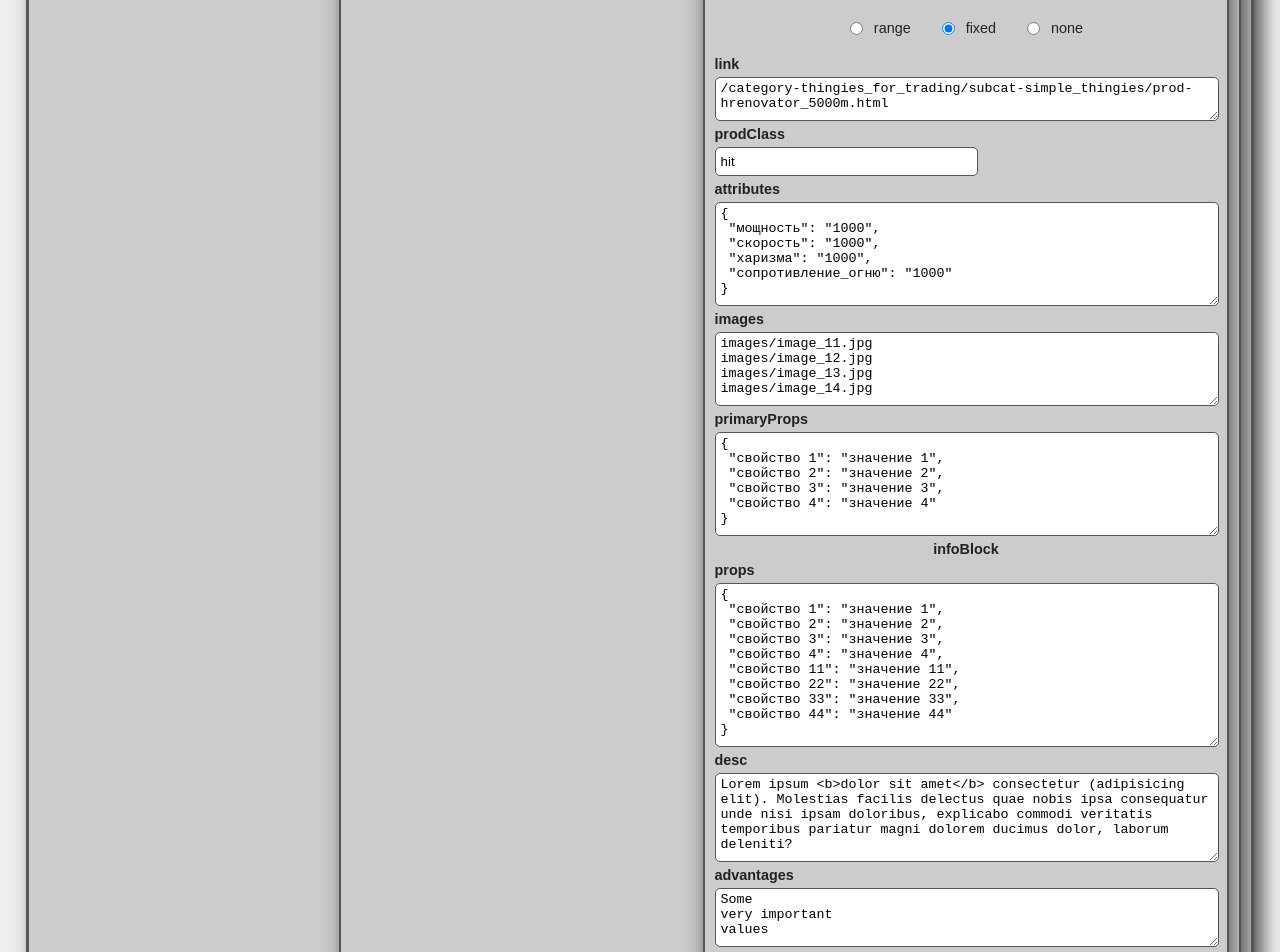
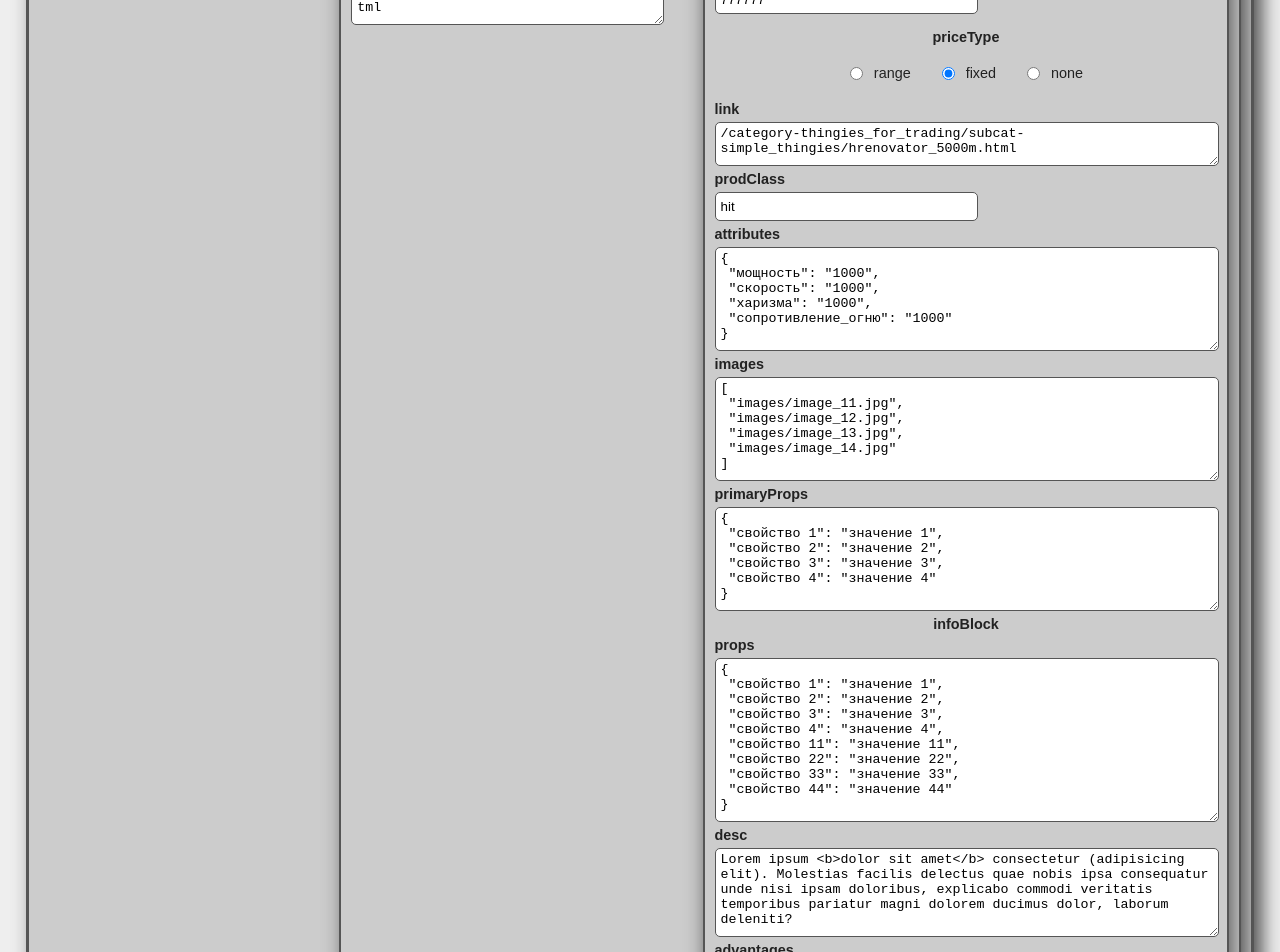
Before and after one commit to IgorKennyPavlov/dbeditor, a React (Create React App) app: page / in a window 1280 px wide. Shown: the part 1700-2652 px from the top of the page. Built offline with nearby package versions, Linux system fonts and the light colour scheme.

Commit message:
Обработка индексных массивов отключена. Теперь требуется вводить его в виде валидного json.

```diff
--- a/package.json
+++ b/package.json
@@ -2,9 +2,9 @@
   "name": "sj-db-editor",
   "version": "0.1.0",
   "private": true,
-  "homepage": "http://victr85.beget.tech/dbeditor",
+  "homepage": "http://dbeditor/build",
   "dependencies": {
-    "npm": "^6.2.0",
+    "npm": "^6.3.0",
     "react": "^16.4.1",
     "react-dom": "^16.4.1",
     "react-scripts": "1.1.4"
--- a/src/App.js
+++ b/src/App.js
@@ -20,7 +20,7 @@ export default class App extends Component {
                         "prods" : {
                             "hrenovator_2000" : {
                                 "title" : "Хреноватор 2000",
-                                "link" : "/category-thingies_for_trading/subcat-simple_thingies/prod-hrenovator_2000.html",
+                                "link" : "/category-thingies_for_trading/subcat-simple_thingies/hrenovator_2000.html",
                                 "article" : "111111",
                                 "priceType" : "fixed",
                                 "prodClass" : "rec",
@@ -30,7 +30,7 @@ export default class App extends Component {
                                     "харизма" : "100",
                                     "сопротивление_огню" : "100"
                                 },
-                                "images" : "images/image_1.jpg\nimages/image_2.jpg\nimages/image_3.jpg\nimages/image_4.jpg",
+                                "images" : ["images/image_11.jpg","images/image_12.jpg","images/image_13.jpg","images/image_14.jpg"],
                                 "primaryProps" : {
                                     "свойство 1" : "значение 1",
                                     "свойство 2" : "значение 2",
@@ -49,7 +49,11 @@ export default class App extends Component {
                                         "свойство 44" : "значение 44"
                                     },
                                     "desc" : "Lorem ipsum dolor sit amet consectetur (adipisicing elit). Molestias facilis delectus quae nobis ipsa consequatur unde nisi ipsam doloribus, explicabo commodi veritatis temporibus pariatur magni dolorem ducimus dolor, laborum deleniti?",
-                                    "advantages" : "some\n very\nimportant\nvalues",
+                                    "advantages" : [
+                                        "some",
+                                        "very \"important\"",
+                                        "values"
+                                    ],
                                     "appAreas" : "Lorem ipsum dolor sit amet consectetur (adipisicing) elit. Itaque quasi accusamus totam delectus doloremque ipsam odit aliquid provident ex expedita recusandae tempore repellendus deserunt, nobis dolorem! Sint eos ipsum ex."
                                 }
                             }
@@ -61,7 +65,7 @@ export default class App extends Component {
                         "prods" : {
                             "hrenovator_5000m" : {
                                 "title" : "Хреноватор 5000М",
-                                "link" : "/category-thingies_for_trading/subcat-simple_thingies/prod-hrenovator_5000m.html",
+                                "link" : "/category-thingies_for_trading/subcat-simple_thingies/hrenovator_5000m.html",
                                 "article" : "777777",
                                 "priceType" : "fixed",
                                 "prodClass" : "hit",
@@ -71,7 +75,7 @@ export default class App extends Component {
                                     "харизма" : "1000",
                                     "сопротивление_огню" : "1000"
                                 },
-                                "images" : "images/image_11.jpg\nimages/image_12.jpg\nimages/image_13.jpg\nimages/image_14.jpg",
+                                "images" : ["images/image_11.jpg","images/image_12.jpg","images/image_13.jpg","images/image_14.jpg"],
                                 "primaryProps" : {
                                     "свойство 1" : "значение 1",
                                     "свойство 2" : "значение 2",
@@ -90,7 +94,12 @@ export default class App extends Component {
                                         "свойство 44" : "значение 44"
                                     },
                                     "desc" : "Lorem ipsum <b>dolor sit amet</b> consectetur (adipisicing elit). Molestias facilis delectus quae nobis ipsa consequatur unde nisi ipsam doloribus, explicabo commodi veritatis temporibus pariatur magni dolorem ducimus dolor, laborum deleniti?",
-                                    "advantages" : "Some\nvery important\nvalues",
+                                    "advantages" : [
+                                        "some",
+                                        "very",
+                                        "cool",
+                                        "values"
+                                    ],
                                     "appAreas" : "Lorem ipsum dolor sit amet consectetur (adipisicing) elit. Itaque quasi accusamus totam delectus <i>doloremque ipsam odit</i> aliquid provident ex expedita recusandae tempore repellendus deserunt, nobis dolorem! Sint eos ipsum ex."
                                 }
                             }
@@ -406,21 +415,24 @@ export default class App extends Component {
         if (!file_name) {
             file_name = "default_title";
         }
-        let DB = JSON.stringify(this.state.DB).replace(/(\(|\))/g, "\\$1");
+        let DB = JSON.stringify(this.state.DB);
         DB = "file_name=(" + file_name + ")" + DB;
         let xhr = new XMLHttpRequest();
         // Оформить индексные массивы
-        let indexed_arrays = DB.match(/("(images|advantages)"\s*:)\s*("[^"]*")(,?)/g);
-        indexed_arrays.forEach((old_str, key) => {
-            let current_array = old_str.match(/("(images|advantages)"\s*:)\s*("[^"]*")(,?)/);
-            let new_str = current_array[3].replace(/,/g, "\\,");
-            new_str = new_str.replace(/\\n/g, "\",\"");
-            new_str = new_str.replace(/\s\s/g, " ");
-            new_str = new_str.replace(/",\s*"/g, "\",\"");
-            new_str = new_str.replace(/,?"\s*"/g, "");
-            new_str = current_array[1] + "[" + new_str + "]" + current_array[4];
-            DB = DB.replace(old_str, new_str);
-        });
+
+        // Старый функционал обработки индексных массивов. Может пригодиться.
+        // let indexed_arrays = DB.match(/("(images|advantages)"\s*:)\s*("[^"]*")(,?)/g);
+        // indexed_arrays.forEach((old_str, key) => {
+        //     let current_array = old_str.match(/("(images|advantages)"\s*:)\s*("[^"]*")(,?)/);
+        //     let new_str = current_array[3].replace(/,/g, "\\,");
+        //     // new_str = new_str.replace(/"/g, "\\\"");
+        //     new_str = new_str.replace(/\\n/g, "\",\"");
+        //     new_str = new_str.replace(/\s\s/g, " ");
+        //     new_str = new_str.replace(/",\s*"/g, "\",\"");
+        //     new_str = new_str.replace(/,?"\s*"/g, "");
+        //     new_str = current_array[1] + "[" + new_str + "]" + "\"" + current_array[4];
+        //     DB = DB.replace(old_str, new_str);
+        // });
         // Оформить ассоциативные массивы
         let assoc_arrays = DB.match(/("(attributes|primaryProps|props)"\s*:)\s*"?\s*\{\s*([^\}]*)\}"?(,?)/g);
         assoc_arrays.forEach((old_str, key) => {
@@ -434,8 +446,8 @@ export default class App extends Component {
             new_str = current_array[1] + "{" + new_str + "}" + ",";
             DB = DB.replace(old_str, new_str);
         });
-        xhr.open('POST', 'http://victr85.beget.tech/dbeditor/db_editor.php', true);
-        // xhr.open('POST', 'http://dbeditor/build/db_editor.php', true);
+        // xhr.open('POST', 'http://victr85.beget.tech/dbeditor/db_editor.php', true);
+        xhr.open('POST', 'http://dbeditor/build/db_editor.php', true);
         xhr.onload = () => {
             console.log("Готово");
         };
--- a/src/components/input_block.js
+++ b/src/components/input_block.js
@@ -136,7 +136,7 @@ export default class InputBlock extends React.Component {
                         </label>
                         <label className="key_container">
                             <span className="key">images</span>
-                            <textarea className="card_input" placeholder="ссылки на изображения (массив)" defaultValue={path.images}/>
+                            <textarea className="card_input" placeholder="ссылки на изображения (массив)" defaultValue={JSON.stringify(path.images, null, " ")}/>
                         </label>
                         <label className="key_container">
                             <span className="key">primaryProps</span>
@@ -170,7 +170,7 @@ export default class InputBlock extends React.Component {
                             </label>
                             <label className="key_container">
                                 <span className="key">advantages</span>
-                                <textarea className="card_input" placeholder="описание преимуществ товара для инфоблока (массив)" defaultValue={path.infoBlock.advantages} />
+                                <textarea className="card_input" placeholder="описание преимуществ товара для инфоблока (массив)" defaultValue={JSON.stringify(path.infoBlock.advantages, null, " ")} />
                             </label>
                             <label className="key_container">
                                 <span className="key">appAreas</span>
--- a/src/templates.js
+++ b/src/templates.js
@@ -13,12 +13,12 @@ export class CardTemplate {
         this.priceType = "";
         this.prodClass = "";
         this.attributes = {};
-        this.images = "";
+        this.images = [];
         this.primaryProps = {};
         this.infoBlock = {
             props : {},
             desc : "",
-            advantages : "",
+            advantages : [],
             appAreas : ""
         }
     }
```
Also changed, not shown: 2 other files (tests, documents, lock files or other folders).
